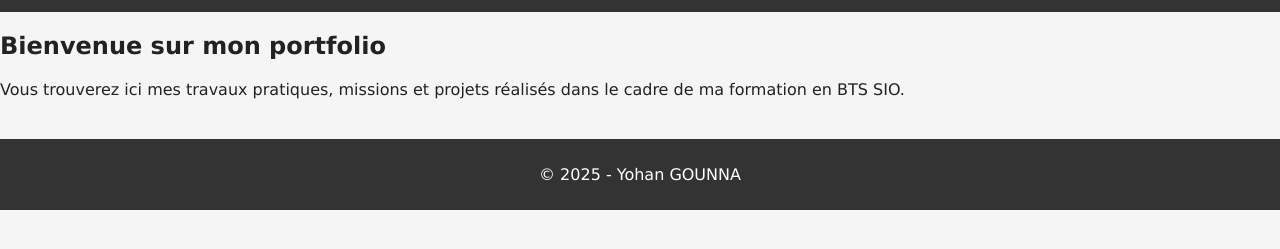
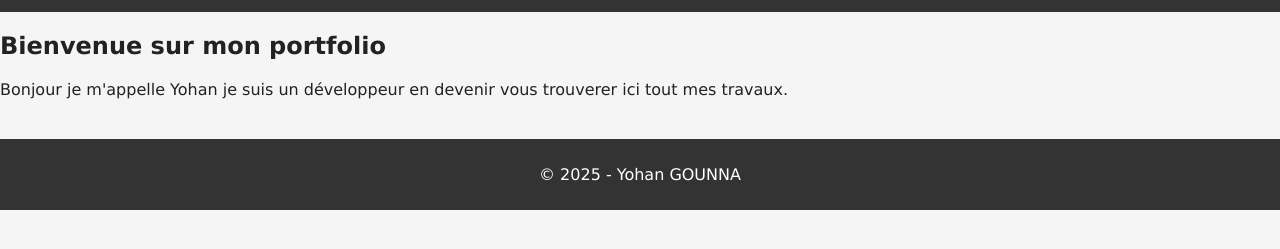
Before and after one commit to gounnayohanSIO/Porte-Folio-Yohan, a plain HTML site: page index.html in a window 1280 px wide. Shown: the part 105-354 px from the top of the page. Drawn offline with Linux system fonts and the light colour scheme.

Commit message:
Update index.html

```diff
--- a/index.html
+++ b/index.html
@@ -74,7 +74,7 @@
     <main>
         <section>
             <h2>Bienvenue sur mon portfolio</h2>
-            <p>Vous trouverez ici mes travaux pratiques, missions et projets réalisés dans le cadre de ma formation en BTS SIO.</p>
+            <p>Bonjour je m'appelle Yohan je suis un développeur en devenir vous trouverer ici tout mes travaux.</p>
         </section>
     </main>
 
```
